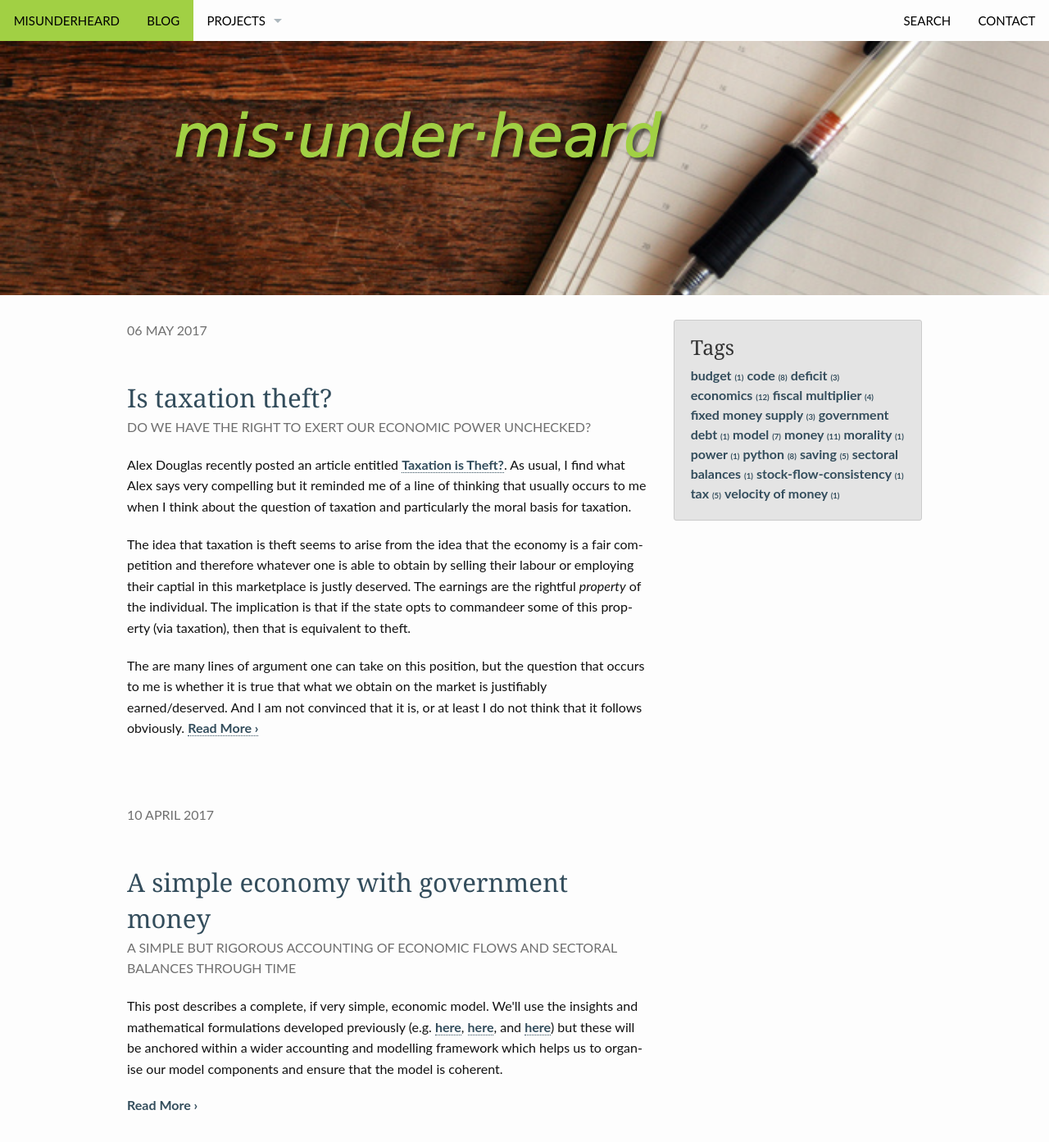
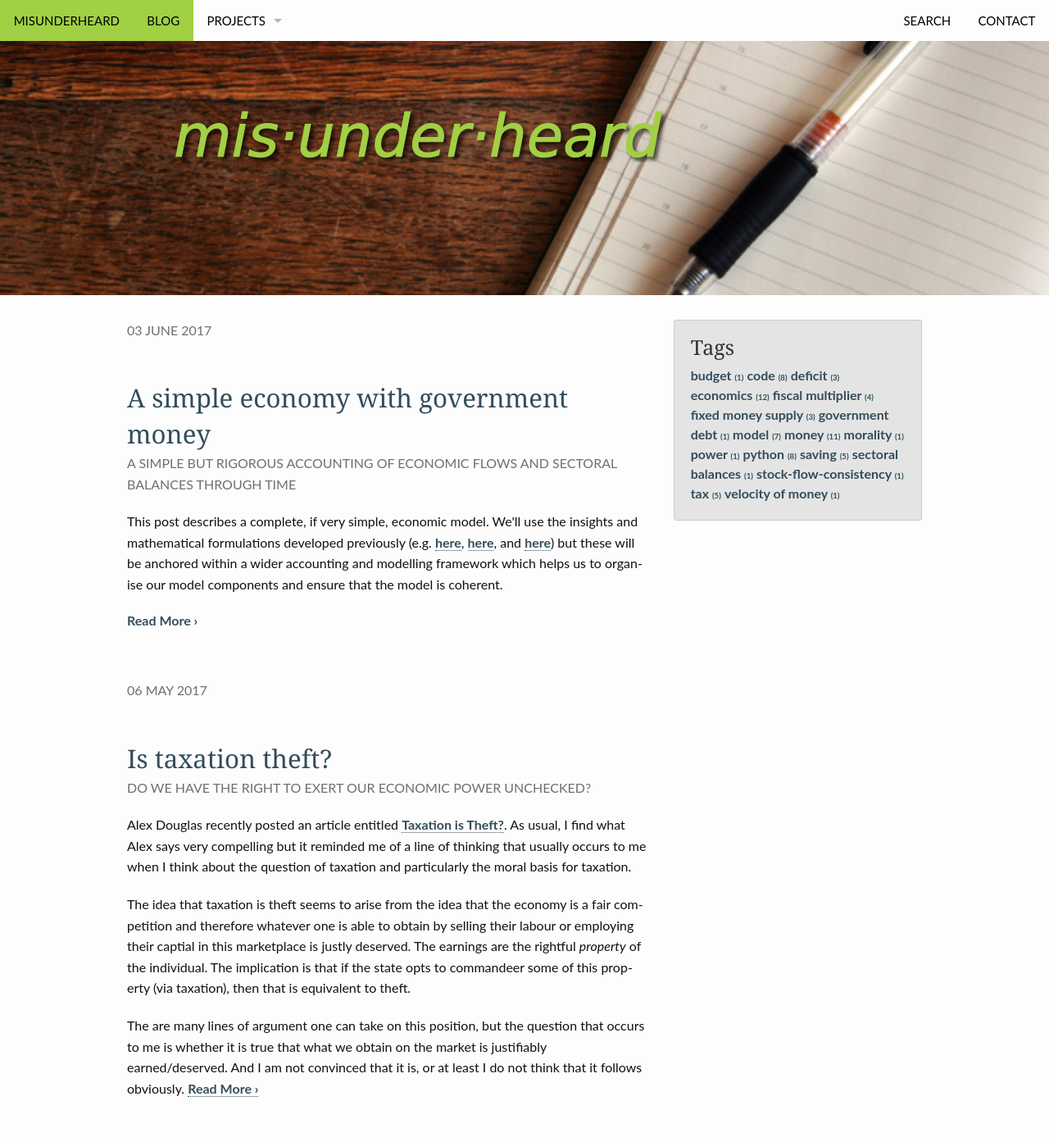
Before and after one commit to spatchcock/spatchcock.github.io, a Jekyll site: the page built from blog/index.html, in a window 1280 px wide and 1400 px high. Shown: the top 1393 px of the window at 82% size. Built offline with Jekyll 4.4.1, drawn with Linux system fonts in a browser that asks for light colours; the list of posts is cut into pages by our own code.

Commit message:
fix date of last post

```diff
--- a/_posts/2017-06-03-simple-economy-with-government-money.md
+++ b/_posts/2017-06-03-simple-economy-with-government-money.md
@@ -3,7 +3,7 @@ layout: blog-fullwidth
 title: "A simple economy with government money"
 subheadline: "A simple but rigorous accounting of economic flows and sectoral balances through time"
 tags: [economics, money, python, code, model, fiscal multiplier, saving, tax, stock-flow-consistency, sectoral balances, government debt]
-date: 2017-04-10
+date: 2017-06-03
 category: "monetary_economics"
 ipython_notebook: true
 ---
```
